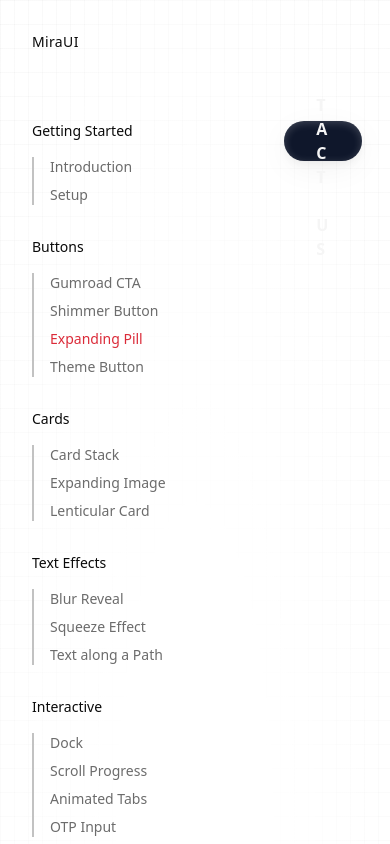
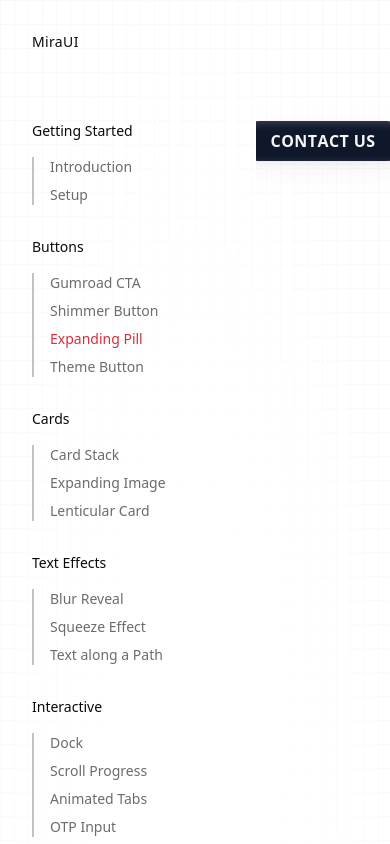
Before and after one commit to k4rtikay/ui-lab, a Next.js app: page /components/expanding-pill in a window 390 px wide. Built offline with nearby package versions, Linux system fonts and the light colour scheme; some icons are missing.

Commit message:
feat(ExpandingPill): add responsivity and keyboard accessiblity

```diff
--- a/src/app/components/expanding-pill/page.tsx
+++ b/src/app/components/expanding-pill/page.tsx
@@ -3,7 +3,7 @@ import { SiX, SiGithub, SiInstagram, SiGmail } from "@icons-pack/react-simple-ic
 
 export default function ExpandingPillPage({
     children,
-}:{children: React.ReactNode}){
+}: { children: React.ReactNode }) {
 
     const icons = [
         {
@@ -24,10 +24,14 @@ export default function ExpandingPillPage({
         }
     ]
 
-    return(
+    return (
         <div className="flex justify-center">
-           <ExpandingPill links={icons} text="CONTACT US"
-           className="w-44 h-10 bg-slate-900 text-neutral-100 dark:bg-[#f1f0f0] dark:text-neutral-800/80 font-semibold tracking-wide px-8 py-4 rounded-full shadow-[0px_1px_2px_-1px_rgba(0,0,0,0.05),0px_4px_8px_-1px_rgba(0,0,0,0.05),0px_8px_32px_-1px_rgba(0,0,0,0.05),inset_0px_2px_8px_rgba(255,255,255,0.2)] dark:shadow-[0px_0px_20px_rgba(255,255,255,0.35)] cursor-pointer"></ExpandingPill>
+            <ExpandingPill links={icons} text="CONTACT US"
+                className="w-44 h-10 bg-slate-900 text-neutral-100 dark:bg-[#f1f0f0] dark:text-neutral-800/85 font-semibold
+                tracking-wide px-8 py-4 rounded-full cursor-pointer
+                shadow-[0px_1px_2px_-1px_rgba(0,0,0,0.05),0px_4px_8px_-1px_rgba(0,0,0,0.05),0px_8px_32px_-1px_rgba(0,0,0,0.05),inset_0px_2px_8px_rgba(255,255,255,0.2)]
+                dark:shadow-[0px_0px_20px_rgba(255,255,255,0.35)]">
+            </ExpandingPill>
         </div>
     )
 }
--- a/src/components/works/Expanding-pill/ExpandingPill.tsx
+++ b/src/components/works/Expanding-pill/ExpandingPill.tsx
@@ -1,7 +1,7 @@
 "use client";
 
 import clsx from "clsx";
-import React, { useState } from "react";
+import React, { useEffect, useState } from "react";
 import { motion, AnimatePresence, stagger, easeInOut } from "motion/react";
 
 type SocialLinks = {
@@ -10,7 +10,7 @@ type SocialLinks = {
     label?: string;
 }
 
-interface ExpandingPillProps{
+interface ExpandingPillProps {
     text?: string;
     links: SocialLinks[];
     className?: string;
@@ -18,38 +18,61 @@ interface ExpandingPillProps{
 
 
 export default function ExpandingPill({
-    text="Contact",
+    text = "Contact",
     links,
     className
-}:ExpandingPillProps){
+}: ExpandingPillProps) {
 
     const [isHovered, setIsHovered] = useState<boolean>(false);
-    const characters:string[] = text.split("");
+    const [isMobile, setIsMobile] = useState<boolean>(false);
+    const characters: string[] = text.split("");
 
-    return(
-        <motion.div
-        className={clsx("flex justify-center gap-4 items-center",className)}
-        onMouseEnter={()=>{setIsHovered(true)}}
-        onMouseLeave={()=>{setIsHovered(false)}}
-        transition={{type:"spring", stiffness:300, damping: 25}}
+    useEffect(() => {
+        const checkMobile = () => {
+            setIsMobile(window.matchMedia("(max-width: 768px)").matches);
+        };
+
+        checkMobile();
+        window.addEventListener("resize", checkMobile);
+        return () => window.removeEventListener("resize", checkMobile);
+    }, []);
+
+    const eventHandlers = isMobile
+        ? {
+            onClick: () => setIsHovered(!isHovered),
+        }
+        : {
+            onMouseEnter: () => setIsHovered(true),
+            onMouseLeave: () => setIsHovered(false),
+            onFocus: () => setIsHovered(true),
+            onBlur: () => setIsHovered(false)
+        };
+
+    return (
+        <motion.button
+            className={clsx("flex justify-center gap-4 items-center select-none appearance-none border-none",
+                "outline-none focus-visible:ring-2 focus-visible:ring-blue-400 focus-visible:ring-offset-2 focus-visible:ring-offset-neutral-900",
+                className)}
+            {...eventHandlers}
+            transition={{ type: "spring", stiffness: 300, damping: 25 }}
         >
             <AnimatePresence mode="wait">
-                {!isHovered ?(
+                {!isHovered ? (
                     <motion.div
                         key={"text"}
                         variants={containerVariants}
                         initial="initial"
                         animate="animate"
                         exit="exit"
+                        className="flex"
                     >
                         {
-                            characters.map((char,index)=>{
+                            characters.map((char, index) => {
                                 return (
                                     <motion.span
                                         key={index}
                                         variants={letterVariants}
                                         aria-label={`${text} button`}
-                                    className="inline-block"
                                     >
                                         {char === " " ? "\u00A0" : char}
                                     </motion.span>
@@ -57,7 +80,7 @@ export default function ExpandingPill({
                             })
                         }
                     </motion.div>
-                ):(
+                ) : (
                     <motion.div
                         key="links"
                         className="flex gap-4"
@@ -67,21 +90,26 @@ export default function ExpandingPill({
                         exit="exit"
                     >
                         {
-                            links.map((link, index)=>{
+                            links.map((link, index) => {
                                 return <motion.a
                                     variants={linkVariants}
-                                whileHover={{opacity:0.6}}
+                                    whileHover={{ opacity: 0.6 }}
+                                    whileTap={{ scale: 0.95 }}
                                     key={index}
                                     aria-label={link.label || "Social Link"}
                                     target="_blank"
-                                rel="noreferrer noopener">{link.icon}</motion.a>;
+                                    rel="noreferrer noopener"
+                                    className="outline-none focus-visible:ring-2 focus-visible:ring-blue-400 focus-visible:ring-offset-2 focus-visible:ring-offset-neutral-900"
+                                    onClick={(e) => e.stopPropagation()}
+                                // href={link.href}
+                                >{link.icon}</motion.a>;
                             })
                         }
                     </motion.div>
                 )}
             </AnimatePresence>
 
-        </motion.div>
+        </motion.button>
     )
 
 }
@@ -91,14 +119,14 @@ const containerVariants = {
     initial: {},
     animate: {
         transition: {
-            ease: [0.76,0,0.24,1] as const,
+            ease: [0.76, 0, 0.24, 1] as const,
             delayChildren: stagger(0.025),
         },
     },
     exit: {
         transition: {
-            ease: [0.76,0,0.24,1] as const,
-            delayChildren: stagger(0.035, {from: "last"}),
+            ease: [0.76, 0, 0.24, 1] as const,
+            delayChildren: stagger(0.025, { from: "last" }),
         },
     },
 }
@@ -107,14 +135,14 @@ const linksContainerVariants = {
     initial: {},
     animate: {
         transition: {
-            ease: [0.76,0,0.24,1] as const,
-            delayChildren: stagger(0.1),
+            ease: [0.76, 0, 0.24, 1] as const,
+            delayChildren: stagger(0.075),
         },
     },
     exit: {
         transition: {
-            ease: [0.76,0,0.24,1] as const,
-            delayChildren: stagger(0.1, {from: "last"}),
+            ease: [0.76, 0, 0.24, 1] as const,
+            delayChildren: stagger(0.075, { from: "last" }),
         },
     },
 }
```
Lines whose indentation alone changed are shown as unchanged.
